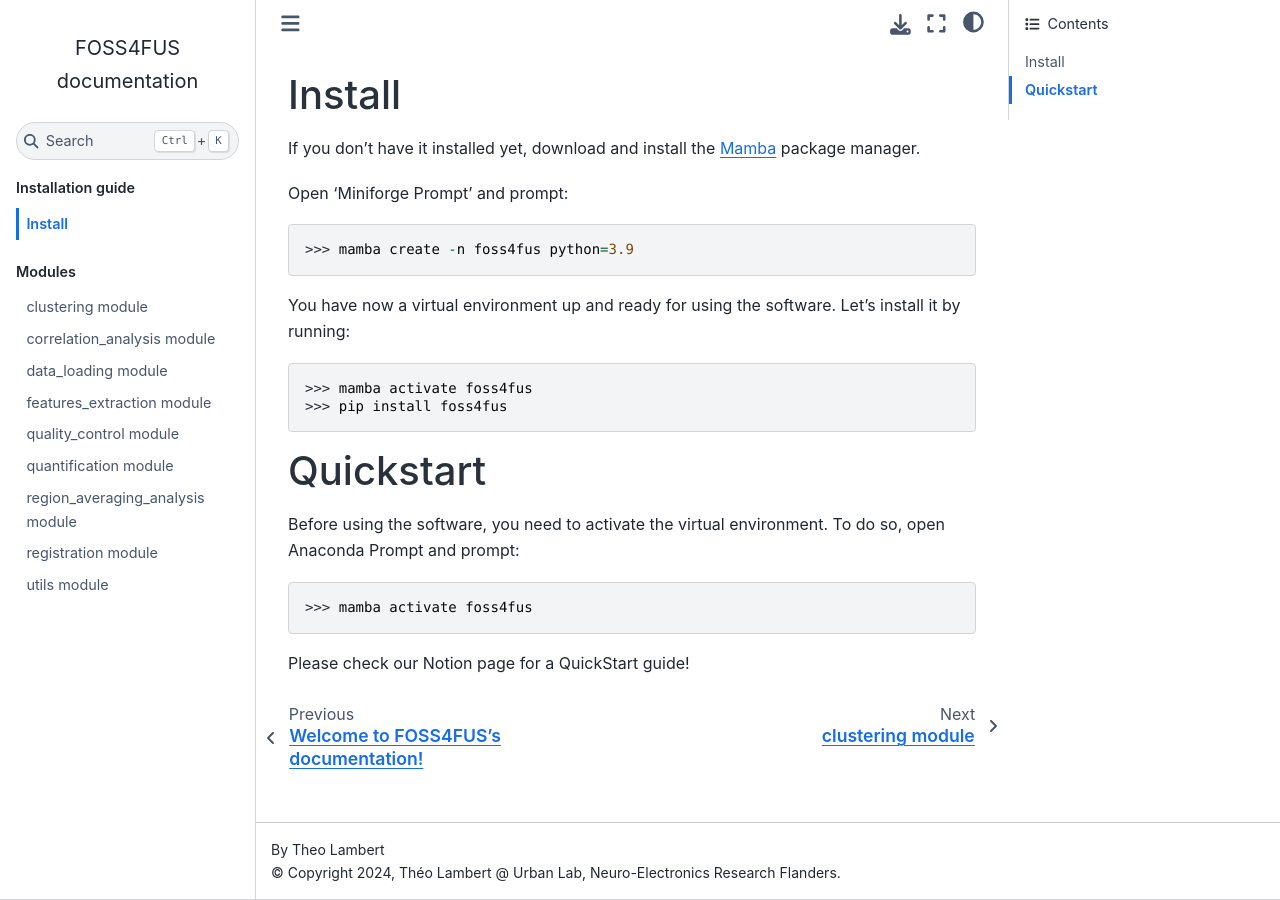
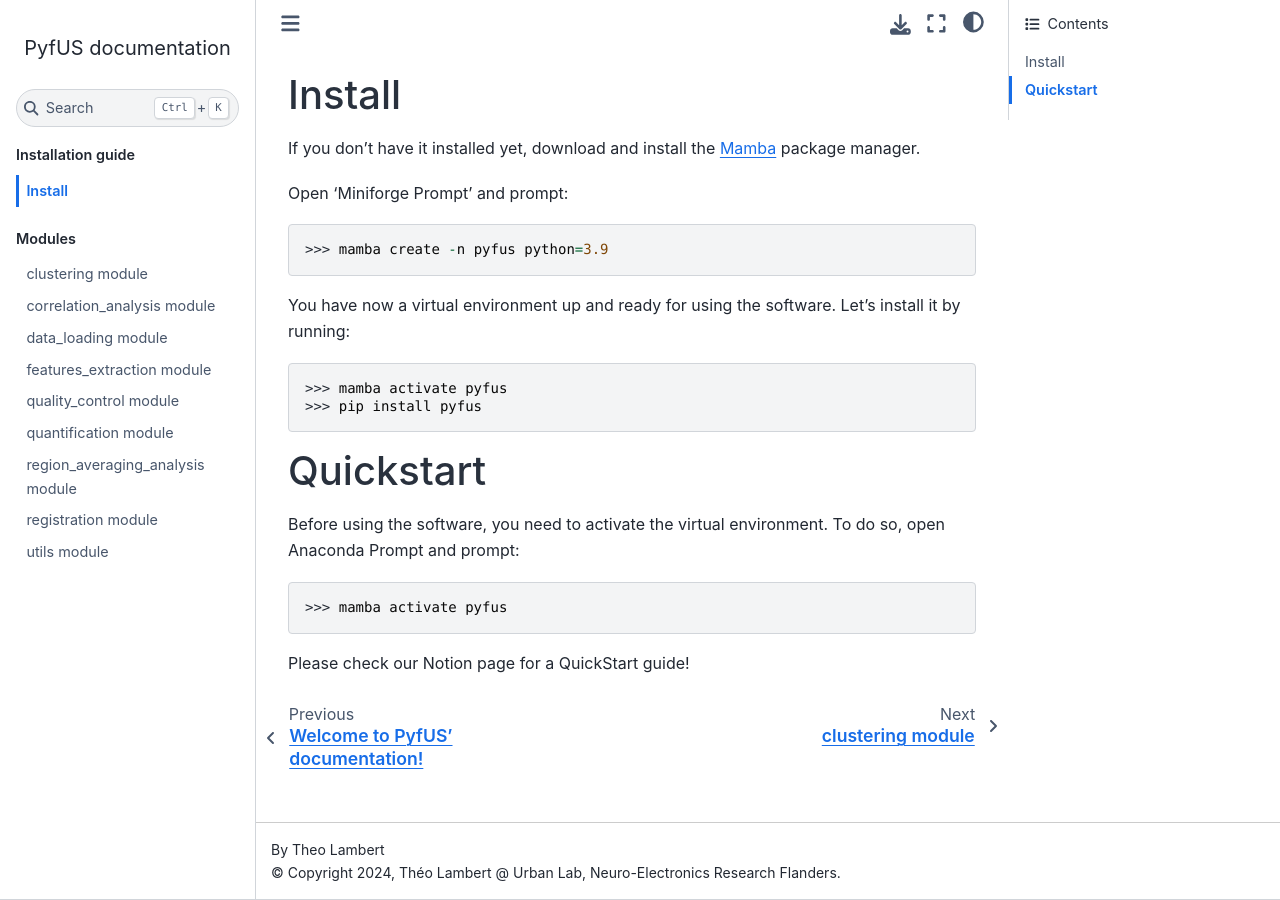
Before and after one commit to tlambertnerf/PyfUS, a Sphinx documentation site: the page built from docs/install_guide.rst, in a window 1280 px wide. Built offline with Sphinx 7.4.7 and the Sphinx Book theme 1.1.4, drawn with Linux system fonts in a browser that asks for light colours.

Commit message:
Add files via upload

```diff
--- a/docs/conf.py
+++ b/docs/conf.py
@@ -8,16 +8,16 @@
 # -- Project information -----------------------------------------------------
 # https://www.sphinx-doc.org/en/master/usage/configuration.html#project-information
 
-project = 'FOSS4FUS'
+project = 'PyfUS'
 copyright = '2024, Théo Lambert @ Urban Lab, Neuro-Electronics Research Flanders'
 author = 'Theo Lambert'
 
 # -- General configuration ---------------------------------------------------
 # https://www.sphinx-doc.org/en/master/usage/configuration.html#general-configuration
 
-sys.path.insert(0, os.path.abspath('../foss4fus/'))
+sys.path.insert(0, os.path.abspath('..'))
 
-extensions = []
+extensions = ['sphinx.ext.autodoc', 'sphinx.ext.coverage', 'sphinx.ext.napoleon']
 
 templates_path = ['_templates']
 exclude_patterns = ['_build', 'Thumbs.db', '.DS_Store']
@@ -27,7 +27,6 @@
 # -- Options for HTML output -------------------------------------------------
 # https://www.sphinx-doc.org/en/master/usage/configuration.html#options-for-html-output
 
+#html_theme = 'alabaster'
 html_theme = "sphinx_book_theme"
 html_static_path = ['_static']
-
-extensions = ['sphinx.ext.autodoc', 'sphinx.ext.coverage', 'sphinx.ext.napoleon']
--- a/docs/index.rst
+++ b/docs/index.rst
@@ -1,6 +1,6 @@
 
 
-Welcome to FOSS4FUS's documentation!
+Welcome to PyfUS' documentation!
 ====================================
 
 .. toctree::
--- a/docs/install_guide.rst
+++ b/docs/install_guide.rst
@@ -4,12 +4,12 @@
 
 Open 'Miniforge Prompt' and prompt:
 
-  >>> mamba create -n foss4fus python=3.9
+  >>> mamba create -n pyfus python=3.9
 
 You have now a virtual environment up and ready for using the software. Let's install it by running:
 
-  >>> mamba activate foss4fus
-  >>> pip install foss4fus
+  >>> mamba activate pyfus
+  >>> pip install pyfus
 
 
 Quickstart
@@ -17,7 +17,7 @@
 
 Before using the software, you need to activate the virtual environment. To do so, open Anaconda Prompt and prompt:
 
-  >>> mamba activate foss4fus
+  >>> mamba activate pyfus
 
 
 Please check our Notion page for a QuickStart guide!
```
